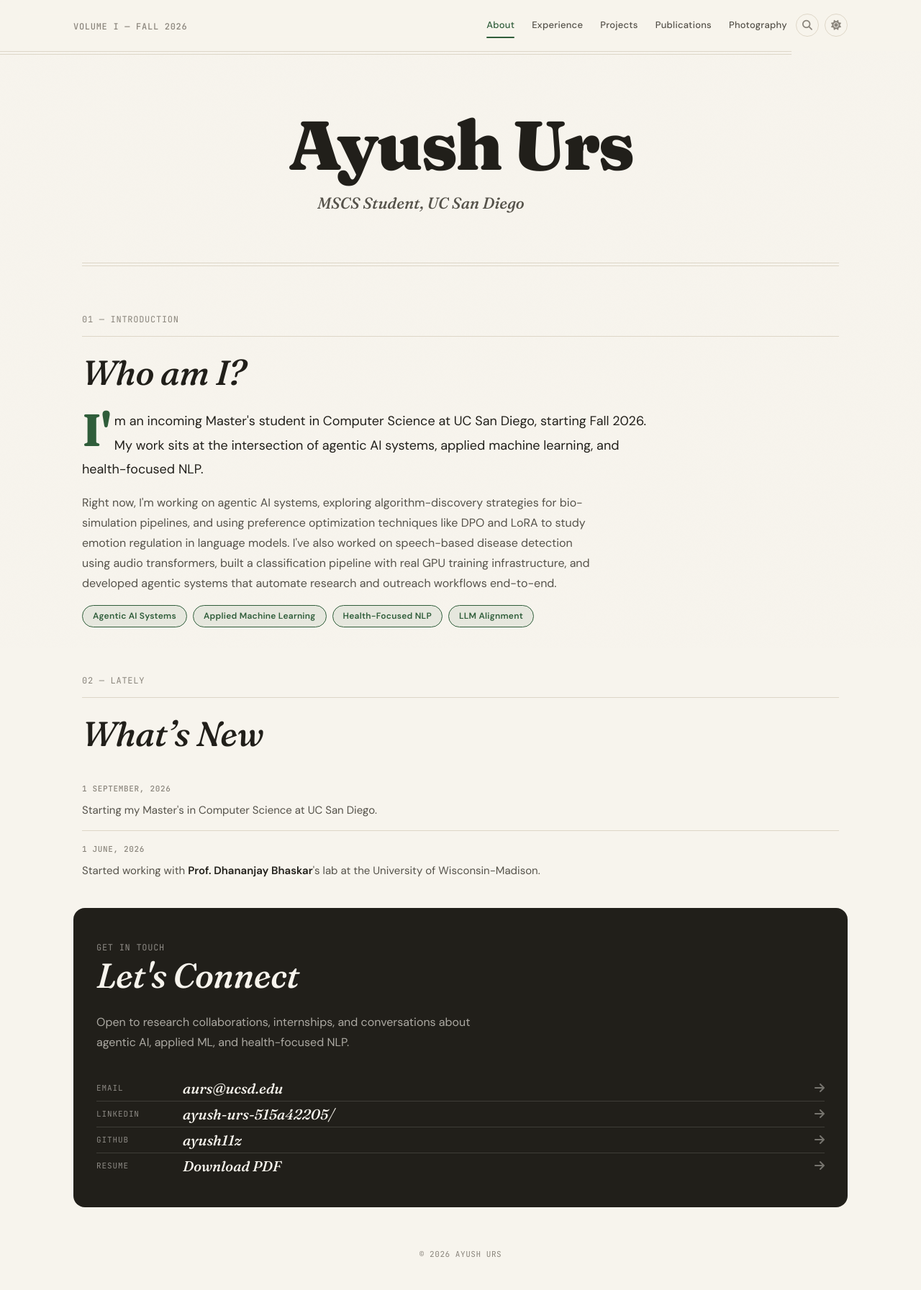
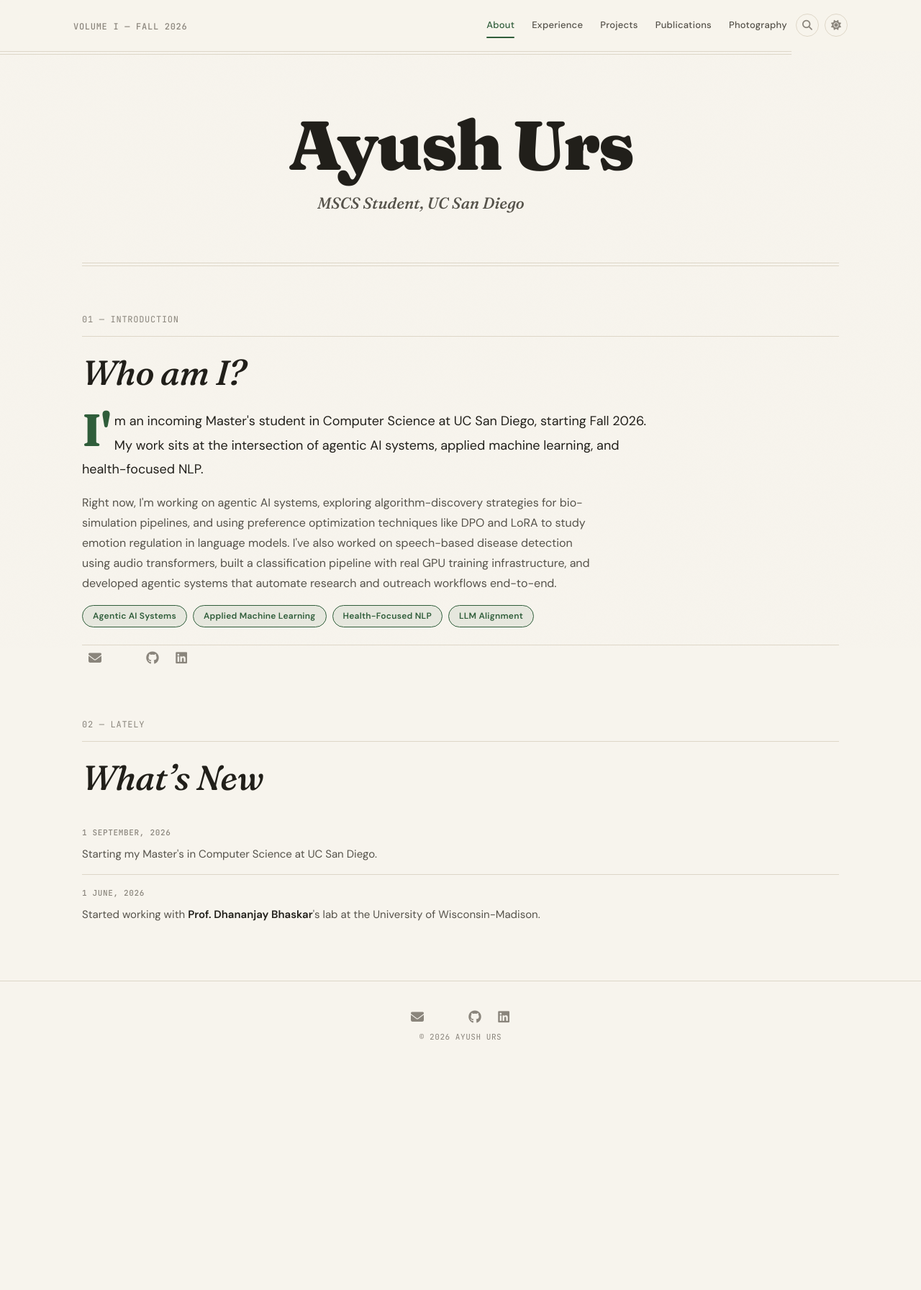
Before and after one commit to ayush11z/ayush11z.github.io, a Jekyll site: the page built from _pages/home.md, in a window 1280 px wide. Shown: the whole page at 72% size. Built offline with Jekyll 4.4.1, drawn with Linux system fonts in a browser that asks for light colours; a style sheet for code colours, icons or effects is not loaded; after the commit the page ends 1484 px from its top, so only the background shows below that.

Commit message:
Replace dark contact block with simple icon links
Drop the "Let's Connect" dark card/inbox-row treatment entirely per
feedback — restore the plain icon-link row (email/resume/scholar/
github/linkedin) on the home page under the bio, same as the
previous build, and simplify the global footer to just that icon
row + a copyright line, no card.

Co-Authored-By: Claude Sonnet 5 <noreply@anthropic.com>
Claude-Session: https://claude.ai/code/session_01UQwU1Kimv87JvCPAGi7yT4

```diff
--- a/_includes/footer.html
+++ b/_includes/footer.html
@@ -1,46 +1,18 @@
-<div class="container" style="max-width: var(--container-max);">
-<div class="contact-block" markdown="0">
-<span class="eyebrow" style="color: rgba(247, 244, 237, 0.5);">Get In Touch</span>
-<h2 class="section-headline">Let's Connect</h2>
-<p class="contact-sub">Open to research collaborations, internships, and conversations about agentic AI, applied ML, and health-focused NLP.</p>
-
-{% if site.email %}
-<a href="mailto:{{ site.email }}" class="inbox-row">
-<span class="inbox-label">Email</span>
-<span class="inbox-value">{{ site.email }}</span>
-<span class="inbox-arrow"><i class="fa-solid fa-arrow-right"></i></span>
-</a>
-{% endif %}
-
-{% if site.links.linkedin and site.links.linkedin != "" %}
-<a href="{{ site.links.linkedin }}" target="_blank" class="inbox-row">
-<span class="inbox-label">LinkedIn</span>
-<span class="inbox-value">{{ site.links.linkedin | remove: "https://www.linkedin.com/in/" | remove: "https://linkedin.com/in/" | remove: "https://www.linkedin.com/" | remove: "https://linkedin.com/" }}</span>
-<span class="inbox-arrow"><i class="fa-solid fa-arrow-right"></i></span>
-</a>
-{% endif %}
-
-{% if site.links.github and site.links.github != "" %}
-<a href="{{ site.links.github }}" target="_blank" class="inbox-row">
-<span class="inbox-label">GitHub</span>
-<span class="inbox-value">{{ site.links.github | remove: "https://www.github.com/" | remove: "https://github.com/" }}</span>
-<span class="inbox-arrow"><i class="fa-solid fa-arrow-right"></i></span>
-</a>
-{% endif %}
-
-{% if site.links.cv and site.links.cv != "" %}
-<a href="{{ site.url }}{{ site.baseurl }}/{{ site.links.cv }}" class="inbox-row">
-<span class="inbox-label">Resume</span>
-<span class="inbox-value">Download PDF</span>
-<span class="inbox-arrow"><i class="fa-solid fa-arrow-right"></i></span>
-</a>
-{% endif %}
-</div>
-</div>
-
 <footer class="site-footer">
-  <div class="footer-copyright">
-    &copy; {{ "now" | date: "%Y" }} {{ site.name | escape }}
+  <div class="container" style="max-width: var(--container-max);">
+    <div class="icon-link-row" style="border-top: none; justify-content: center; margin-top: 0; padding-top: 0;" markdown="0">
+    {% if site.email %}<a href="mailto:{{ site.email }}" class="icon-link" title="Email"><i class="fa-solid fa-envelope"></i></a>{% endif %}
+    {% if site.links.cv and site.links.cv != "" %}<a href="{{ site.url }}{{ site.baseurl }}/{{ site.links.cv }}" class="icon-link" title="Resume"><i class="ai ai-cv"></i></a>{% endif %}
+    {% if site.links.google_scholar and site.links.google_scholar != "" %}<a href="{{ site.links.google_scholar }}" class="icon-link" title="Google Scholar"><i class="ai ai-google-scholar"></i></a>{% endif %}
+    {% if site.links.github and site.links.github != "" %}<a href="{{ site.links.github }}" class="icon-link" title="GitHub"><i class="fa-brands fa-github"></i></a>{% endif %}
+    {% if site.links.researchgate and site.links.researchgate != "" %}<a href="{{ site.links.researchgate }}" class="icon-link" title="ResearchGate"><i class="ai ai-researchgate"></i></a>{% endif %}
+    {% if site.links.orcid and site.links.orcid != "" %}<a href="{{ site.links.orcid }}" class="icon-link" title="ORCID"><i class="ai ai-orcid"></i></a>{% endif %}
+    {% if site.links.twitter and site.links.twitter != "" %}<a href="{{ site.links.twitter }}" class="icon-link" title="Twitter"><i class="fa-brands fa-x-twitter"></i></a>{% endif %}
+    {% if site.links.linkedin and site.links.linkedin != "" %}<a href="{{ site.links.linkedin }}" class="icon-link" title="LinkedIn"><i class="fa-brands fa-linkedin"></i></a>{% endif %}
+    </div>
+    <div class="footer-copyright">
+      &copy; {{ "now" | date: "%Y" }} {{ site.name | escape }}
+    </div>
   </div>
 </footer>
 
--- a/_pages/home.md
+++ b/_pages/home.md
@@ -31,6 +31,17 @@ permalink: /
 <a href="{{ site.url }}{{ site.baseurl }}/projects" class="chip">LLM Alignment</a>
 </div>
 
+<div class="icon-link-row" markdown="0">
+{% if site.email %}<a href="mailto:{{ site.email }}" class="icon-link" title="Email"><i class="fa-solid fa-envelope"></i></a>{% endif %}
+{% if site.links.cv and site.links.cv != "" %}<a href="{{ site.url }}{{ site.baseurl }}/{{ site.links.cv }}" class="icon-link" title="Resume"><i class="ai ai-cv"></i></a>{% endif %}
+{% if site.links.google_scholar and site.links.google_scholar != "" %}<a href="{{ site.links.google_scholar }}" class="icon-link" title="Google Scholar"><i class="ai ai-google-scholar"></i></a>{% endif %}
+{% if site.links.github and site.links.github != "" %}<a href="{{ site.links.github }}" class="icon-link" title="GitHub"><i class="fa-brands fa-github"></i></a>{% endif %}
+{% if site.links.researchgate and site.links.researchgate != "" %}<a href="{{ site.links.researchgate }}" class="icon-link" title="ResearchGate"><i class="ai ai-researchgate"></i></a>{% endif %}
+{% if site.links.orcid and site.links.orcid != "" %}<a href="{{ site.links.orcid }}" class="icon-link" title="ORCID"><i class="ai ai-orcid"></i></a>{% endif %}
+{% if site.links.twitter and site.links.twitter != "" %}<a href="{{ site.links.twitter }}" class="icon-link" title="Twitter"><i class="fa-brands fa-x-twitter"></i></a>{% endif %}
+{% if site.links.linkedin and site.links.linkedin != "" %}<a href="{{ site.links.linkedin }}" class="icon-link" title="LinkedIn"><i class="fa-brands fa-linkedin"></i></a>{% endif %}
+</div>
+
 {% if site.data.news and site.data.news.size > 0 %}
 <div class="section-marker" markdown="0">
 <span class="eyebrow">02 &mdash; Lately</span>
--- a/_sass/components/_editorial.scss
+++ b/_sass/components/_editorial.scss
@@ -1,12 +1,7 @@
 // =============================================================
 // Editorial system — masthead, numbered sections, drop caps,
-// double rules, "read the story" buttons, inbox rows, filters.
+// double rules, "read the story" buttons, filter tabs.
 // =============================================================
-
-// Fixed light paper tone for text inside the always-dark contact
-// block — intentionally NOT var(--bg-primary), since that flips to
-// a dark value in dark mode and would vanish against this block.
-$contact-paper: #f7f4ed;
 
 // Small mono label used everywhere: datelines, section numbers,
 // metadata rows ("JUNE 2026 — NOW", "01 — INTRODUCTION").
@@ -142,84 +137,3 @@ $contact-paper: #f7f4ed;
     color: var(--bg-primary);
   }
 }
-
-// Dark "Let's Connect" contact block — flips the palette
-.contact-block {
-  background-color: var(--text-primary);
-  color: var(--bg-primary);
-  border-radius: var(--radius-xl);
-  padding: var(--space-10) var(--space-8);
-  margin: var(--space-6) 0;
-
-  .section-headline {
-    color: $contact-paper;
-  }
-
-  .contact-sub {
-    color: rgba(247, 244, 237, 0.65);
-    font-size: 1rem;
-    max-width: 48ch;
-    margin-bottom: var(--space-8);
-  }
-}
-
-[data-bs-theme="dark"] .contact-block {
-  background-color: #000;
-}
-
-.inbox-row {
-  display: flex;
-  align-items: center;
-  justify-content: space-between;
-  gap: var(--space-4);
-  padding: var(--space-5) 0;
-  border-bottom: 1px solid rgba(247, 244, 237, 0.14);
-  text-decoration: none;
-
-  &:last-child {
-    border-bottom: none;
-  }
-
-  .inbox-label {
-    font-family: 'JetBrains Mono', 'Fira Code', monospace;
-    font-size: 0.6875rem;
-    letter-spacing: 0.08em;
-    text-transform: uppercase;
-    color: rgba(247, 244, 237, 0.5);
-    width: 6.5rem;
-    flex-shrink: 0;
-  }
-
-  .inbox-value {
-    font-family: 'Fraunces', 'Source Serif 4', Georgia, serif;
-    font-style: italic;
-    font-weight: 500;
-    font-size: 1.25rem;
-    color: $contact-paper;
-    flex: 1;
-  }
-
-  .inbox-arrow {
-    color: rgba(247, 244, 237, 0.4);
-    transition: transform var(--transition-fast), color var(--transition-fast);
-  }
-
-  &:hover {
-    .inbox-value {
-      color: var(--accent-hover, #7cc38e);
-    }
-    .inbox-arrow {
-      color: #7cc38e;
-      transform: translateX(4px);
-    }
-  }
-}
-
-@media (max-width: 600px) {
-  .inbox-row {
-    flex-wrap: wrap;
-  }
-  .inbox-value {
-    font-size: 1.0625rem !important;
-  }
-}
--- a/_sass/components/_footer.scss
+++ b/_sass/components/_footer.scss
@@ -1,14 +1,15 @@
 // =============================================================
-// Footer — just the copyright line; the real footer content
-// lives in .contact-block (see components/editorial)
+// Footer — simple icon row + copyright, no card/block
 // =============================================================
 
 .site-footer {
-  padding: var(--space-8) 0 var(--space-10);
-  margin-top: var(--space-6);
+  border-top: 1px solid var(--border-color);
+  padding: var(--space-8) 0;
+  margin-top: var(--space-16);
+  text-align: center;
 
   .footer-copyright {
-    text-align: center;
+    margin-top: var(--space-5);
     color: var(--text-muted);
     font-family: 'JetBrains Mono', 'Fira Code', monospace;
     font-size: 0.6875rem;
--- a/_sass/layouts/_home.scss
+++ b/_sass/layouts/_home.scss
@@ -33,6 +33,15 @@
   .masthead-sub {
     font-size: 1.125rem;
   }
+}
+
+.icon-link-row {
+  display: flex;
+  flex-wrap: wrap;
+  gap: var(--space-1);
+  margin-top: var(--space-6);
+  padding-top: var(--space-5);
+  border-top: 1px solid var(--border-color);
 }
 
 .home-content {
```
